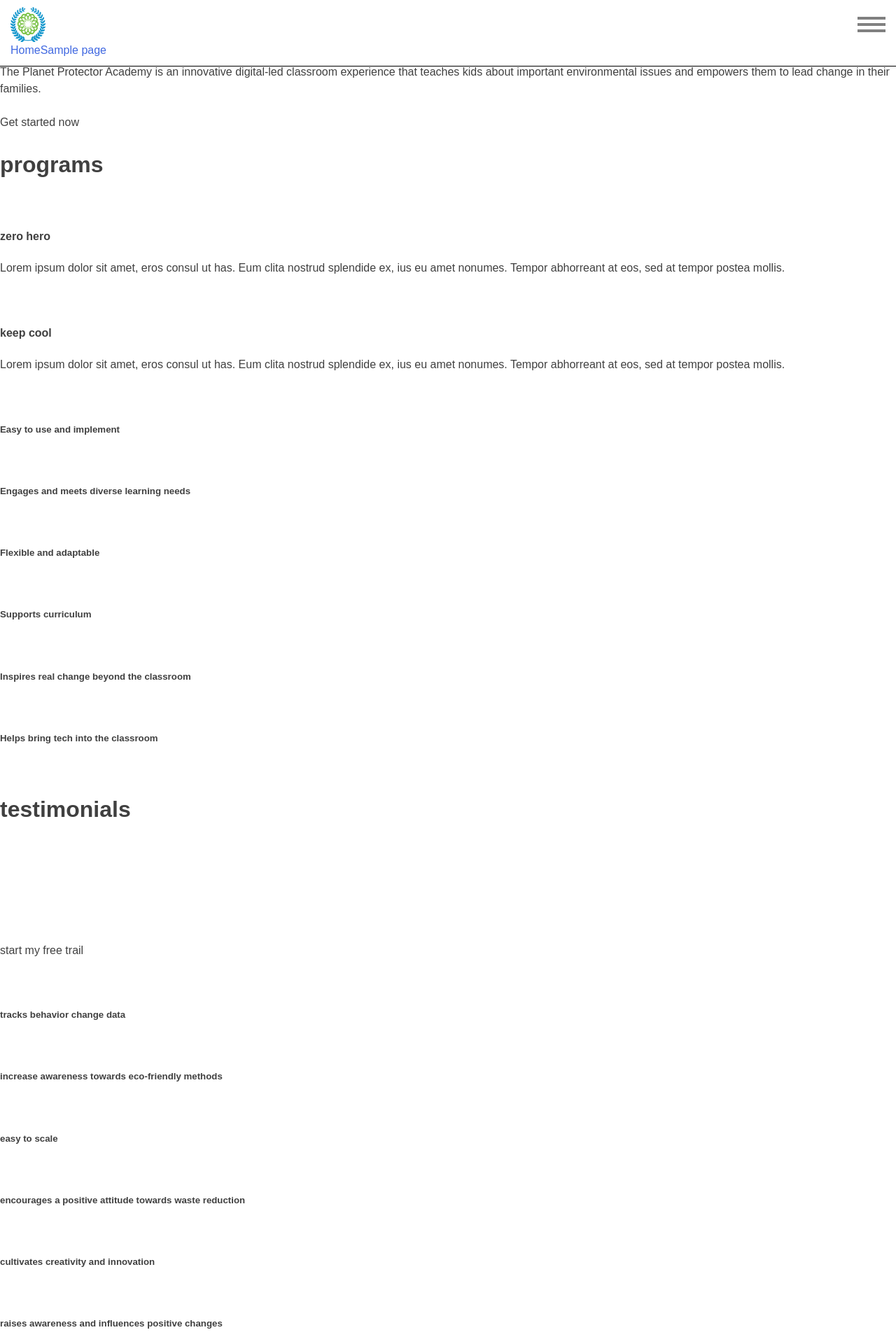
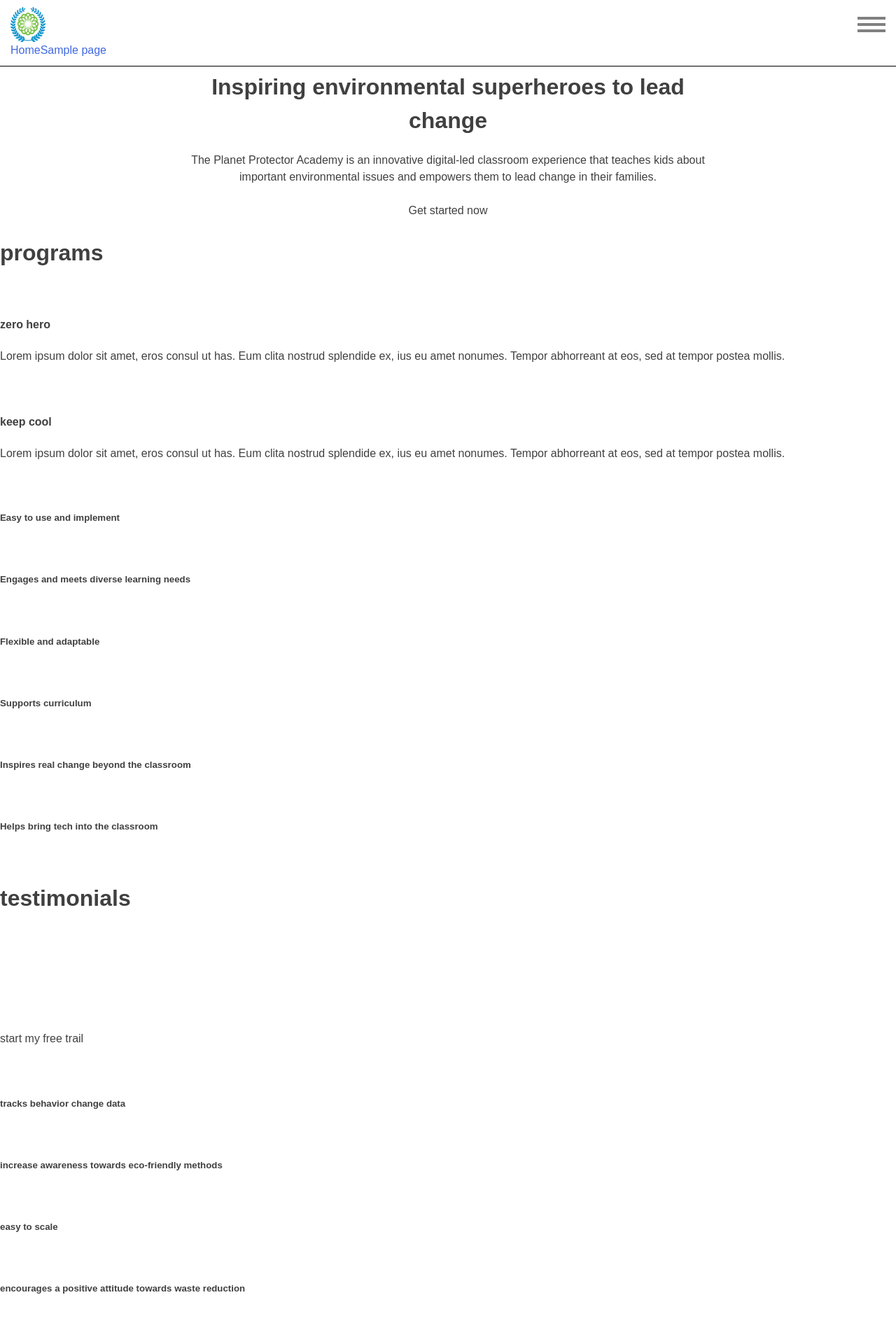
Before and after one commit to redacademy/ppa-spring-2016, a WordPress theme: template themes/dreamrider/front-page.php in a window 1280 px wide. Shown: the top 1920 px of the page at 70% size. Run offline with PHP 8.4 and a stand-in for WordPress, Linux system fonts and the light colour scheme; the site name, menu and one post (Sample post) are stand-ins, and other content is empty; some libraries are stand-ins or nearby versions.

Commit message:
align content of main-title accordingly

```diff
--- a/themes/dreamrider/sass/_page-templates.scss
+++ b/themes/dreamrider/sass/_page-templates.scss
@@ -1,5 +1,12 @@
-/*--------------------------------------------------------------
-# Page Templates
---------------------------------------------------------------*/
+/* ============================================== */
+/* ========= Dreamrider: Custom Styles ========== */
+/* ============================================== */
 
-/* Front page */
+
+
+/* ----------- Front Page  -----------*/
+.main-title {
+  width: 60%;
+  margin: 0 auto;
+  text-align: center;
+}
--- a/themes/dreamrider/style.css
+++ b/themes/dreamrider/style.css
@@ -634,6 +634,12 @@ a {
 .bypostauthor {
   display: block; }
 
+/* ============================================== */
+/* ========= Dreamrider: Custom Styles ========== */
+/* ============================================== */
+.site-main {
+  margin-top: 100px; }
+
 /*--------------------------------------------------------------
 # Media
 --------------------------------------------------------------*/
@@ -694,10 +700,15 @@ object {
 .gallery-caption {
   display: block; }
 
-/*--------------------------------------------------------------
-# Page Templates
---------------------------------------------------------------*/
-/* Front page */
+/* ============================================== */
+/* ========= Dreamrider: Custom Styles ========== */
+/* ============================================== */
+/* ----------- Front Page  -----------*/
+.main-title {
+  width: 60%;
+  margin: 0 auto;
+  text-align: center; }
+
 .footer-container {
   width: 100%;
   background: #8c2c8b;
```
